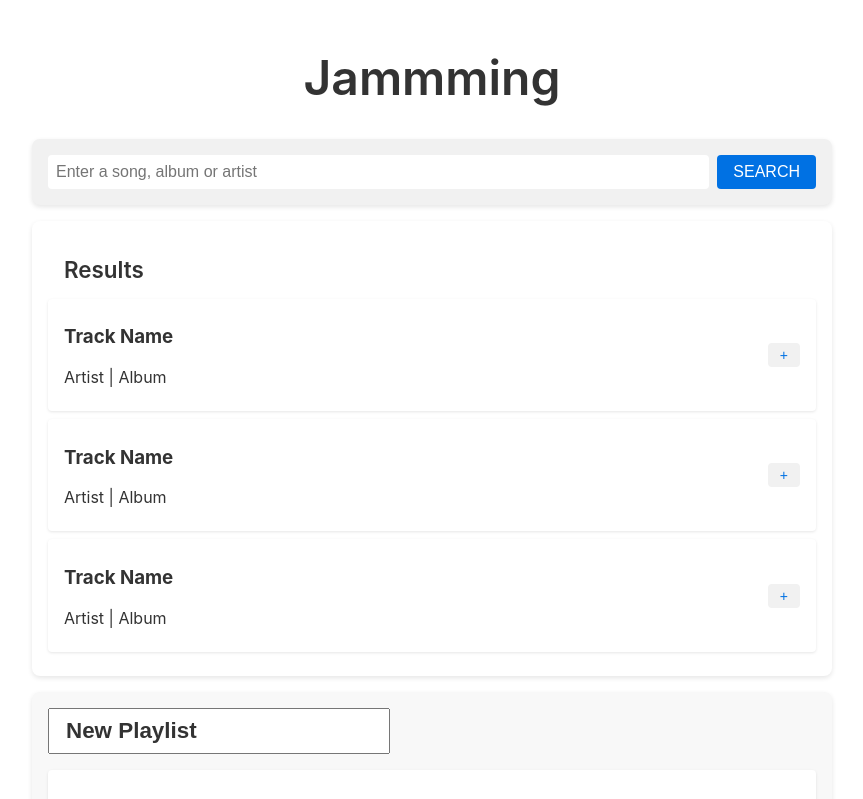
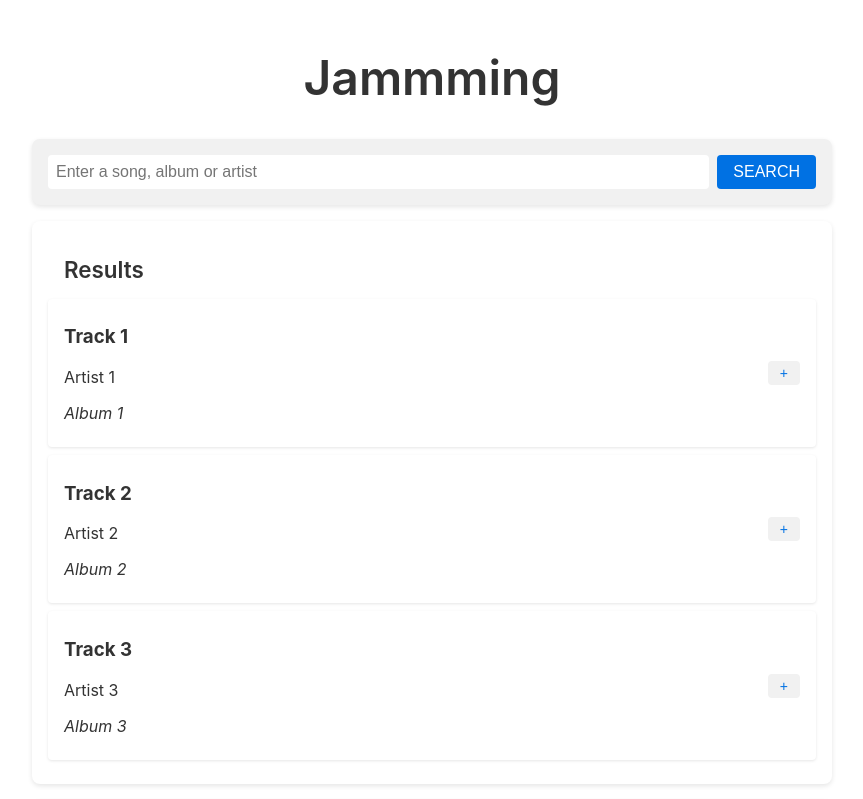
Before and after one commit to RicardoDiaz85/jammming-react, a React (Create React App) app: page / in a window 1280 px wide. Shown: the top 799 px of the page, without its empty margins (208-1071 px from the left). Built offline with nearby package versions, Linux system fonts and the light colour scheme.

Commit message:
Implement track listing in the component tree

```diff
--- a/src/Components/App/App.js
+++ b/src/Components/App/App.js
@@ -1,20 +1,28 @@
 // This is my main container component that will render all the other components.
 // It will hold all other components and manage state as you build the app further.
 
-import React from 'react';
+import React, { useState } from 'react';
 import SearchBar from '../SearchBar/Searchbar';
 import SearchResults from '../SearchResults/SearchResults';
 import Playlist from '../Playlist/Playlist';
-import styles from './App.module.css';
+import styles from './App.module.css'; //my css module
 
 function App() {
+
+    const [searchResults, setSearchResults] = useState([
+        { id: 1, name: 'Track 1', artist: 'Artist 1', album: 'Album 1' },
+        { id: 2, name: 'Track 2', artist: 'Artist 2', album: 'Album 2' },
+        { id: 3, name: 'Track 3', artist: 'Artist 3', album: 'Album 3' },
+        // Add more sample tracks if desired
+      ]);
+
     return (
         <div className={styles.app}>
             <h1 className={styles.header}>Jammming</h1>
             <SearchBar />
             <div>
-                <SearchResults />
-                <Playlist />
+                <SearchResults tracks={searchResults} /> {/* Pass search results to SearchResults */}
+                <Playlist /> {/* Placeholder for Playlist */}
             </div>
         </div>
     );
--- a/src/Components/App/App.module.css
+++ b/src/Components/App/App.module.css
@@ -1,4 +1,6 @@
-/* main App layout */
+/* src/Components/App/App.module.css */
+
+/* Main App layout */
 .app {
   max-width: 800px;
   margin: 0 auto;
@@ -7,6 +9,7 @@
   color: #333;
 }
 
+/* Header styling */
 .header {
   font-size: 3rem;
   font-weight: 600;
@@ -14,3 +17,18 @@
   text-align: center;
   margin: 2rem 0;
 }
+
+/* Results container layout */
+.resultsContainer {
+  display: flex;
+  justify-content: space-between;
+  gap: 1rem; /* Adds space between child components */
+}
+
+/* Add responsiveness */
+@media (max-width: 768px) {
+  .resultsContainer {
+    flex-direction: column; /* Stack items vertically on smaller screens */
+    align-items: center;
+  }
+}
--- a/src/Components/Playlist/Playlist.module.css
+++ b/src/Components/Playlist/Playlist.module.css
@@ -14,8 +14,6 @@
     padding: 0.5rem 1rem;
   }
 
-
-
   .button {
     background-color: #0071e3;
     color: white;
--- a/src/Components/SearchResults/SearchResults.js
+++ b/src/Components/SearchResults/SearchResults.js
@@ -3,11 +3,12 @@ import React from "react";
 import Tracklist from "../Tracklist/Tracklist"
 import styles from './SearchResults.module.css';
 
-function SearchResults() {
+function SearchResults( {tracks} ) {
+
     return (
         <div className={styles.searchResults}>
             <h2 className={styles.title}>Results</h2>
-            <Tracklist />
+            <Tracklist tracks={tracks} /> {/* Pass tracks to Tracklist */}
         </div>
     );
 }
--- a/src/Components/Track/Track.js
+++ b/src/Components/Track/Track.js
@@ -1,14 +1,13 @@
-// represents individual track. You can add static structure to represent a song.
-
 import React from "react";
 import styles from "./Track.module.css";
 
-function Track() {
+function Track({ name, artist, album }) {
   return (
     <div className={styles.track}>
-            <div clssName={styles.info}>
-                <h3>Track Name</h3>
-                <p>Artist | Album</p>
+      <div className={styles.info}>
+        <h3>{name}</h3>
+        <p>{artist}</p>
+        <p><em>{album}</em></p>
       </div>
       <button className={styles.button}>+</button>
     </div>
--- a/src/Components/Tracklist/Tracklist.js
+++ b/src/Components/Tracklist/Tracklist.js
@@ -3,12 +3,18 @@ import React from "react";
 import Track from "../Track/Track";
 import styles from "./Tracklist.module.css";
 
-function Tracklist() {
+function Tracklist( {tracks = []} ) { //default to empty array if track is undefined.
+
     return (
         <div className={styles.tracklist}>
-            <Track />
-            <Track />
-            <Track />
+            {tracks.map(track => (
+                <Track
+                    key={track.id} // Unique key for React's reconciliation
+                    name={track.name}
+                    artist={track.artist}
+                    album={track.album}
+                />
+            ))}
         </div>
     );
 }
```
Lines whose indentation alone changed are shown as unchanged.
